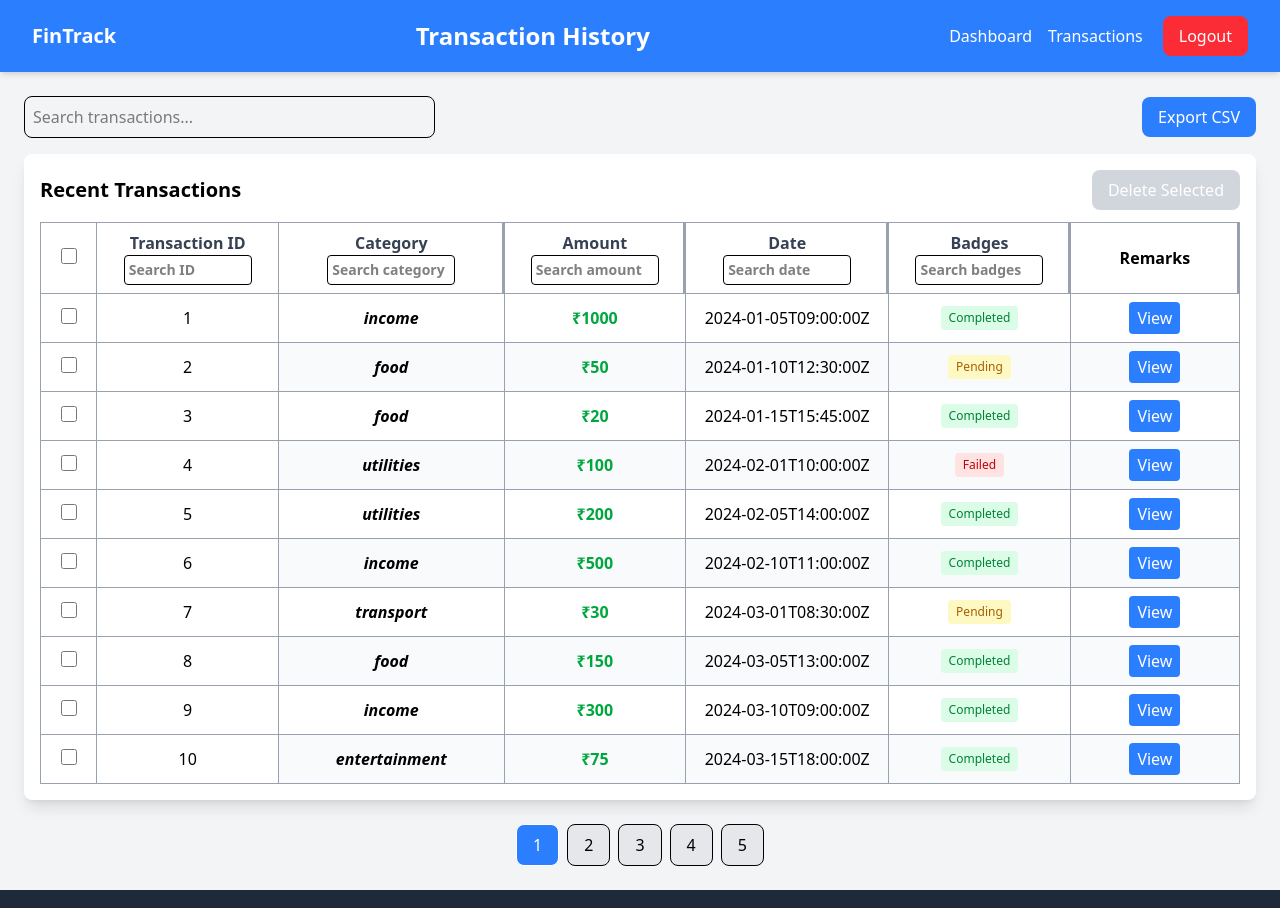
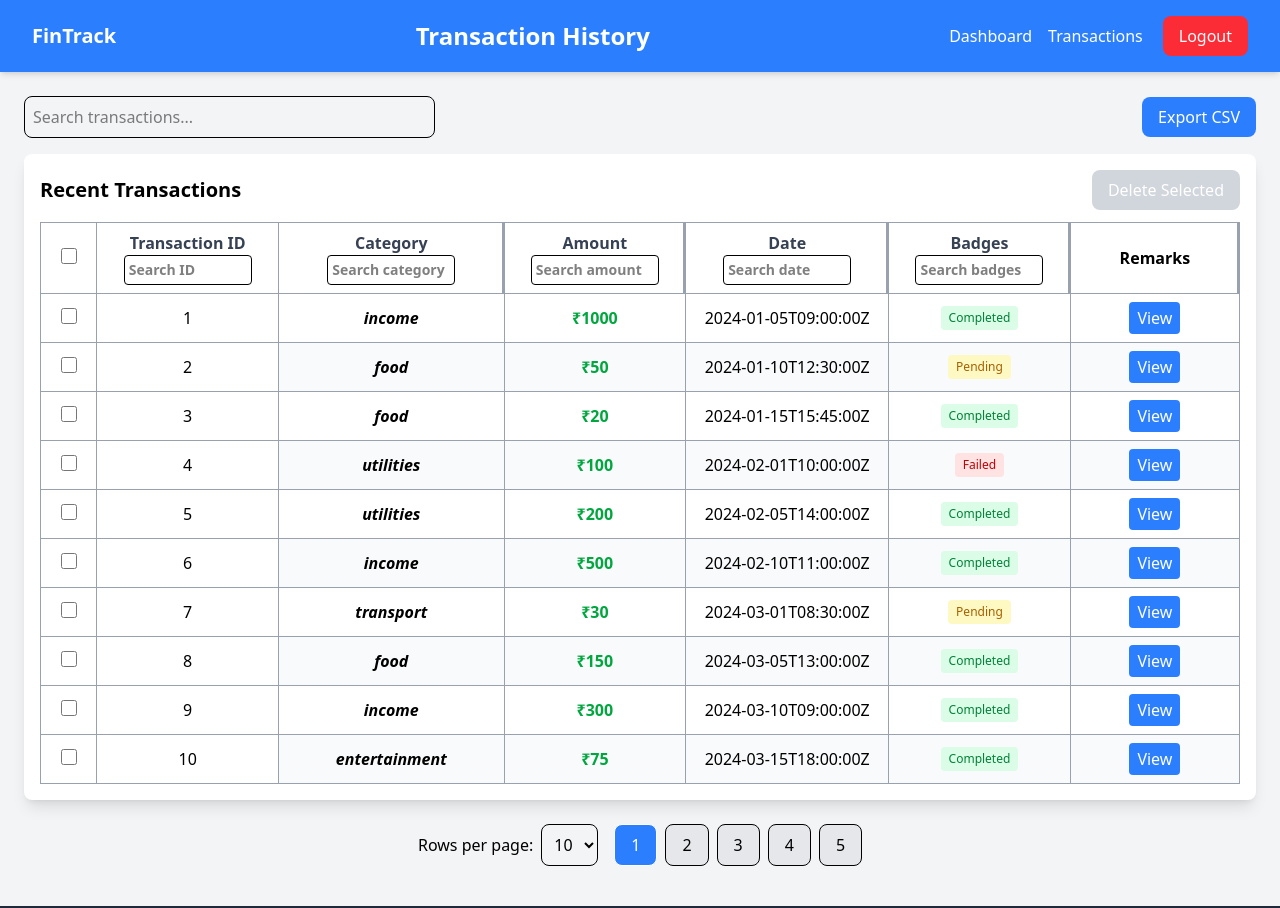
Before and after one commit to Jawahar0308/BankingInsights, a React (Vite) app: page /transactions in a window 1280 px wide. Shown: the top 908 px of the page. Built offline with nearby package versions, Linux system fonts and the light colour scheme.

Commit message:
updated  commit message

```diff
--- a/src/components/Table/TablePagination.tsx
+++ b/src/components/Table/TablePagination.tsx
@@ -1,33 +1,33 @@
-import React from 'react';
+// import React from 'react';
 
-interface TablePaginationProps {
-    currentPage: number;
-    totalPages: number;
-    onPageChange: (page: number) => void;
-}
+// interface TablePaginationProps {
+//     currentPage: number;
+//     totalPages: number;
+//     onPageChange: (page: number) => void;
+// }
 
-const TablePagination: React.FC<TablePaginationProps> = ({ currentPage, totalPages, onPageChange }) => {
-    return (
-        <div className="flex justify-between items-center mt-4">
-            <button
-                onClick={() => onPageChange(currentPage - 1)}
-                disabled={currentPage === 1}
-                className="px-4 py-2 bg-blue-500 text-white rounded"
-            >
-                Previous
-            </button>
-            <span>
-                Page {currentPage} of {totalPages}
-            </span>
-            <button
-                onClick={() => onPageChange(currentPage + 1)}
-                disabled={currentPage === totalPages}
-                className="px-4 py-2 bg-blue-500 text-white rounded"
-            >
-                Next
-            </button>
-        </div>
-    );
-};
+// const TablePagination: React.FC<TablePaginationProps> = ({ currentPage, totalPages, onPageChange }) => {
+//     return (
+//         <div className="flex justify-between items-center mt-4">
+//             <button
+//                 onClick={() => onPageChange(currentPage - 1)}
+//                 disabled={currentPage === 1}
+//                 className="px-4 py-2 bg-blue-500 text-white rounded"
+//             >
+//                 Previous
+//             </button>
+//             <span>
+//                 Page {currentPage} of {totalPages}
+//             </span>
+//             <button
+//                 onClick={() => onPageChange(currentPage + 1)}
+//                 disabled={currentPage === totalPages}
+//                 className="px-4 py-2 bg-blue-500 text-white rounded"
+//             >
+//                 Next
+//             </button>
+//         </div>
+//     );
+// };
 
-export default TablePagination;
+// export default TablePagination;
--- a/src/pages/Transactions.tsx
+++ b/src/pages/Transactions.tsx
@@ -30,7 +30,7 @@ const Transactions: React.FC = () => {
     });
     const [expandedRow, setExpandedRow] = useState<number | null>(null);
     const [currentPage, setCurrentPage] = useState(1);
-    const [transactionsPerPage] = useState(10);
+    const [transactionsPerPage, setTransactionsPerPage] = useState(10); // Default to 10
     const [sortConfig, setSortConfig] = useState<{ key: string; direction: string } | null>(null);
     const [loading, setLoading] = useState(true);
     const [error, setError] = useState<string | null>(null);
@@ -114,7 +114,10 @@ const Transactions: React.FC = () => {
     const sortedTransactions = sortConfig ?
         sortTransactions(filteredTransactions, sortConfig) :
         filteredTransactions;
+    console.log("Current Page:", currentPage);
+    console.log("Transactions Per Page:", transactionsPerPage);
     const currentTransactions = paginateTransactions(currentPage, transactionsPerPage, sortedTransactions);
+    console.log("Current Transactions:", currentTransactions);
 
     const handleSort = (key: string) => {
         setSortConfig((prev) => ({
@@ -318,8 +321,31 @@ const Transactions: React.FC = () => {
                     )}
                 </section>
 
+                {/* Rows per page selection and Pagination centered */}
+                <div className="flex flex-col items-center mb-4">
+                    {/* Rows per page selection and Pagination in the same line */}
+                    <div className="flex items-center justify-center flex-wrap gap-4">
+                        {/* Rows per page selection */}
+                        <div className="flex items-center">
+                            <label htmlFor="rowsPerPage" className="mr-2">Rows per page:</label>
+                            <select
+                                onChange={(e) => {
+                                    setTransactionsPerPage(Number(e.target.value));
+                                    setCurrentPage(1); // Reset to first page when changing rows per page
+                                }}
+                                id="rowsPerPage"
+                                value={transactionsPerPage}
+                                className="p-2 border rounded-lg"
+                            >
+                                <option value={5}>5</option>
+                                <option value={10}>10</option>
+                                <option value={20}>20</option>
+                                <option value={50}>50</option>
+                            </select>
+                        </div>
+
                         {/* Pagination */}
-                <div className="pagination flex justify-center space-x-2 flex-wrap">
+                        <div className="pagination flex space-x-2">
                             {Array.from({ length: Math.ceil(filteredTransactions.length / transactionsPerPage) }).map((_, index) => (
                                 <button
                                     key={index + 1}
@@ -330,6 +356,10 @@ const Transactions: React.FC = () => {
                                 </button>
                             ))}
                         </div>
+                    </div>
+                </div>
+
+
             </div>
 
             <DeleteConfirmationModal
```
Lines whose indentation alone changed are shown as unchanged.
